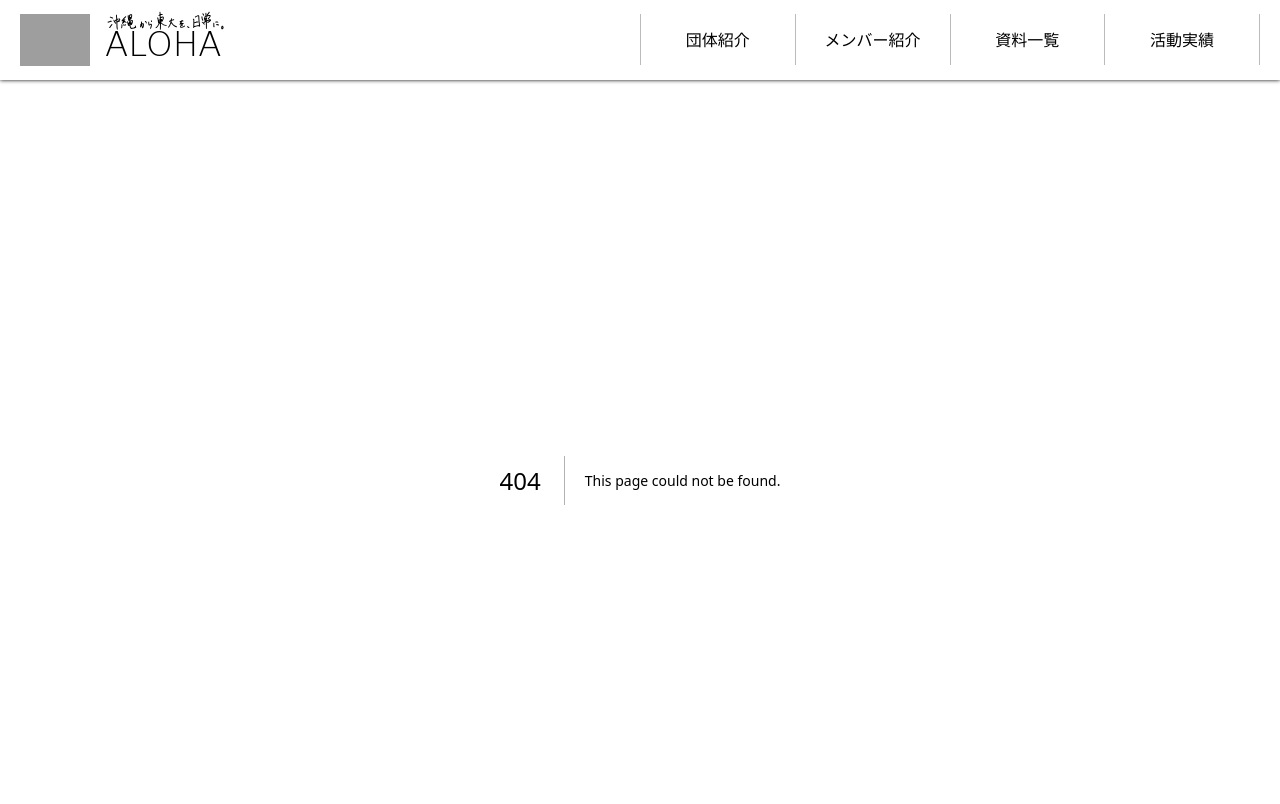
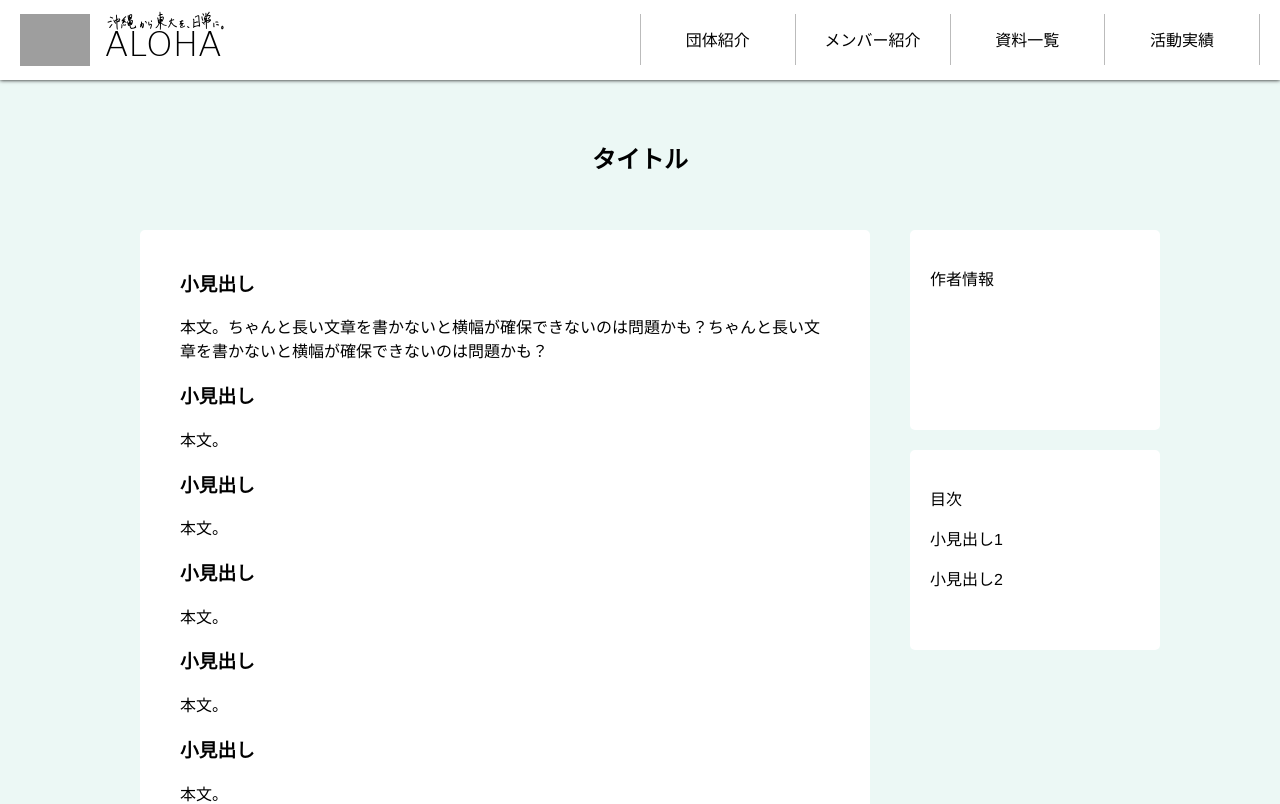
Before and after one commit to ReoYabiku/aloha-hp-next, a Next.js app: page /articles in a window 1280 px wide. Before the commit this address had no page. Shown: the top 804 px of the page. Built offline with nearby package versions, Linux system fonts and the light colour scheme; grey boxes are pictures that could not be loaded.

Commit message:
大まかな枠配置

```diff
--- a/app/(user)/(top)/Article.module.css
+++ b/app/(user)/(top)/Article.module.css
@@ -26,3 +26,8 @@
     width: 100%;
     word-wrap: break-word;
 }
+
+.date {
+    float: right;
+    margin-top: -5px;
+}
--- a/app/(user)/(top)/Article.tsx
+++ b/app/(user)/(top)/Article.tsx
@@ -10,9 +10,10 @@ export type ArticleProps = {
   title: string,
   article_url: string,
   summary: string,
+  date: string,
 }
 
-export default function Article({ image_url, alt, title, article_url, summary }: ArticleProps) {
+export default function Article({ image_url, alt, title, article_url, summary, date }: ArticleProps) {
   const router = useRouter();
   return (
     <div className={style.container} onClick={() => router.push(article_url)}>
@@ -32,6 +33,7 @@ export default function Article({ image_url, alt, title, article_url, summary }:
       <div className={style.text}>
         <h3>{title}</h3>
         <p className={style.summary}>{summary}</p>
+        <p className={style.date}>{date}</p>
       </div>
     </div>
   )
--- a/app/(user)/(top)/Main.tsx
+++ b/app/(user)/(top)/Main.tsx
@@ -36,6 +36,7 @@ export default function Main() {
       article_url: "/activities",
       title: "タイトル",
       summary: "こんな感じのイベントを実施しました！記事読んでね〜",
+      date: "2023/11/21",
     },
     {
       image_url: "https://alohahp.s3.ap-northeast-1.amazonaws.com/activities/meetup.jpg",
@@ -43,6 +44,7 @@ export default function Main() {
       article_url: "/activities",
       title: "タイトル",
       summary: "こんな感じのイベントを実施しました！記事読んでね〜",
+      date: "2023/11/21",
     },
     {
       image_url: "https://alohahp.s3.ap-northeast-1.amazonaws.com/activities/meetup.jpg",
@@ -50,6 +52,7 @@ export default function Main() {
       article_url: "/activities",
       title: "タイトル",
       summary: "こんな感じのイベントを実施しました！記事読んでね〜",
+      date: "2023/11/21",
     },
   ]
 
@@ -67,6 +70,7 @@ export default function Main() {
                 article_url={article.article_url}
                 title={article.title}
                 summary={article.summary}
+                date={article.date}
               />
               ))
             }
--- /dev/null
+++ b/app/(user)/articles/page.module.css
@@ -0,0 +1,65 @@
+.container {
+    background-color: var(--color-pale-main);
+}
+
+.title {
+    text-align: center;
+    height: 150px;
+}
+
+.title_box {
+    padding: 50px auto;
+    position: relative;
+}
+
+.title_text {
+    position: absolute;
+    top: 40px;
+    left: calc(50% - 400px);
+
+    width: 800px;
+}
+
+.content {
+    display: flex;
+    margin: 0 120px;
+}
+
+.text {
+    background-color: var(--color-white);
+    border-radius: 5px;
+    margin: 0 20px 50px;
+}
+
+.text_wrapper {
+    padding: 20px 40px;
+}
+
+.right_nav {
+    padding-left: 20px;
+}
+
+.author_wrapper{
+    padding: 20px;
+}
+
+.author {
+    width: 250px;
+    background-color: var(--color-white);
+    border-radius: 5px;
+
+    height: 200px;
+    margin-bottom: 20px;
+}
+
+.table_of_contents_wrapper{
+    padding: 20px;
+}
+
+.table_of_contents {
+    width: 250px;
+    background-color: var(--color-white);
+    border-radius: 5px;
+
+    height: 200px;
+}
--- /dev/null
+++ b/app/(user)/articles/page.tsx
@@ -0,0 +1,53 @@
+import style from './page.module.css';
+
+export default function Articles() {
+  return (
+    <div className={style.container}>
+      <section className={style.title}>
+        <div className={style.title_box}>
+          <h2 className={style.title_text}>タイトル</h2>
+        </div>
+      </section>
+      <div className={style.content}>
+        <section className={style.text}>
+          <div className={style.text_wrapper}>
+            <h3>小見出し</h3>
+            <p>本文。ちゃんと長い文章を書かないと横幅が確保できないのは問題かも？ちゃんと長い文章を書かないと横幅が確保できないのは問題かも？</p>
+            <h3>小見出し</h3>
+            <p>本文。</p>
+            <h3>小見出し</h3>
+            <p>本文。</p>
+            <h3>小見出し</h3>
+            <p>本文。</p>
+            <h3>小見出し</h3>
+            <p>本文。</p>
+            <h3>小見出し</h3>
+            <p>本文。</p>
+            <h3>小見出し</h3>
+            <p>本文。</p>
+            <h3>小見出し</h3>
+            <p>本文。</p>
+            <h3>小見出し</h3>
+            <p>本文。</p>
+            <h3>小見出し</h3>
+            <p>本文。</p>
+          </div>
+        </section>
+        <div className={style.right_nav}>
+          <section className={style.author}>
+            <div className={style.author_wrapper}>
+              <p>作者情報</p>
+            </div>
+          </section>
+          <section className={style.table_of_contents}>
+            <div className={style.table_of_contents_wrapper}>
+              <p>目次</p>
+              <p>小見出し1</p>
+              <p>小見出し2</p>
+            </div>
+          </section>
+        </div>
+      </div>
+    </div>
+  );
+}
```
